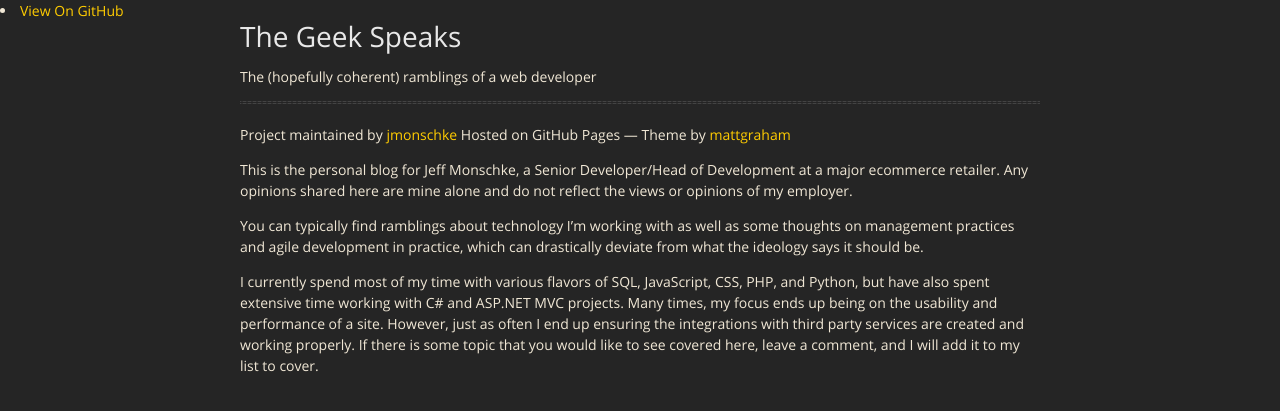
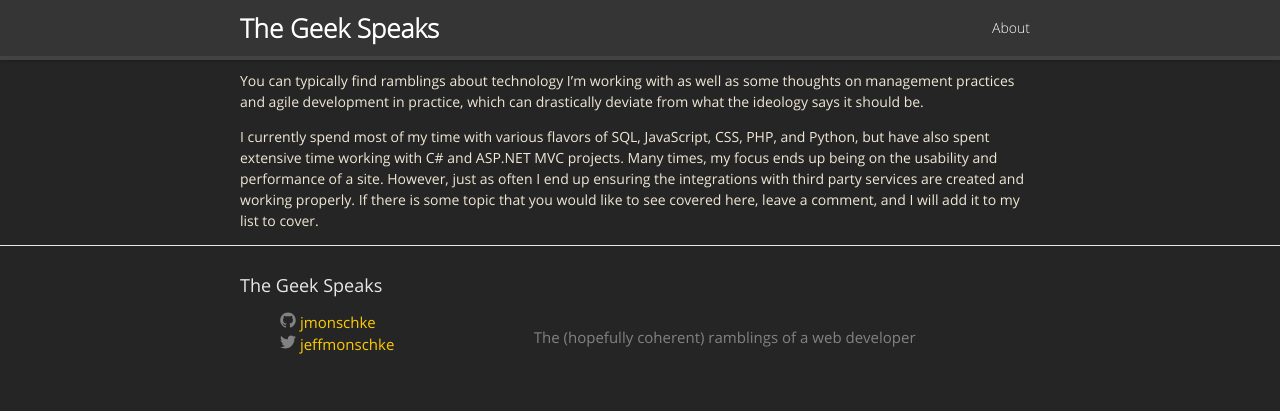
Before and after one commit to jmonschke/thegeekspeaks, a Jekyll site: the page built from about.md, in a window 1280 px wide. Shown: the top 411 px of the page. Built offline with Jekyll 4.4.1, drawn with Linux system fonts in a browser that asks for light colours; nearby versions of some CDN libraries.

Commit message:
Update layouts and pages to make sure they play nicely with shared content.

```diff
--- a/_includes/footer.html
+++ b/_includes/footer.html
@@ -1,17 +1,12 @@
 <footer class="site-footer">
-
   <div class="wrapper">
-
     <h2 class="footer-heading">{{ site.title | escape }}</h2>
-
     <div class="footer-col-wrapper">
       <div class="footer-col footer-col-1">
         <ul class="contact-list">
           <li>
             {% if site.author %}
               {{ site.author | escape }}
-            {% else %}
-              {{ site.title | escape }}
             {% endif %}
             </li>
             {% if site.email %}
@@ -19,7 +14,6 @@
             {% endif %}
         </ul>
       </div>
-
       <div class="footer-col footer-col-2">
         <ul class="social-media-list">
           {% if site.github_username %}
--- a/_layouts/home.html
+++ b/_layouts/home.html
@@ -11,8 +11,6 @@ layout: default
   <ul class="post-list">
     {% for post in site.posts %}
       <li>
-
-
         <h2>
           <a class="post-link" href="{{ post.url | relative_url }}">{{ post.title | escape }}</a>
         </h2>
--- a/_layouts/page.html
+++ b/_layouts/page.html
@@ -1,59 +1,6 @@
-<!doctype html>
-<html>
-  <head>
-    <meta charset="utf-8">
-    <meta http-equiv="X-UA-Compatible" content="chrome=1">
-    <title>{{ site.title | default: site.github.repository_name }} by {{ site.github.owner_name }}</title>
-    <link rel="stylesheet" href="{{ '/assets/css/style.css?v=' | append: site.github.build_revision | relative_url }}">
-    <script src="https://ajax.googleapis.com/ajax/libs/jquery/1.7.1/jquery.min.js"></script>
-    <script src="{{ '/assets/js/respond.js' | relative_url }}"></script>
-    <!--[if lt IE 9]>
-      <script src="//html5shiv.googlecode.com/svn/trunk/html5.js"></script>
-    <![endif]-->
-    <!--[if lt IE 8]>
-    <link rel="stylesheet" href="{{ '/assets/css/ie.css' | relative_url }}">
-    <![endif]-->
-    <meta name="viewport" content="width=device-width, initial-scale=1, user-scalable=no">
-
-  </head>
-  <body>
-      <div id="header">
-        <nav>
-          <li class="fork"><a href="{{ site.github.repository_url }}">View On GitHub</a></li>
-          {% if site.show_downloads %}
-            <li class="downloads"><a href="{{ site.github.zip_url }}">ZIP</a></li>
-            <li class="downloads"><a href="{{ site.github.tar_url }}">TAR</a></li>
-            <li class="title">DOWNLOADS</li>
-          {% endif %}
-        </nav>
-      </div><!-- end header -->
-
-    <div class="wrapper">
-
-      <section>
-        <div id="title">
-          <h1>{{ site.title | default: site.github.repository_name }}</h1>
-          <p>{{ site.description | default: site.github.project_tagline }}</p>
-          <hr>
-          <span class="credits left">Project maintained by <a href="{{ site.github.owner_url }}">{{ site.github.owner_name }}</a></span>
-          <span class="credits right">Hosted on GitHub Pages &mdash; Theme by <a href="https://twitter.com/michigangraham">mattgraham</a></span>
-        </div>
-
-        {{ content }}
-
-      </section>
-
-    </div>
-
-    {% if site.google_analytics %}
-      <script type="text/javascript">
-        (function(i,s,o,g,r,a,m){i['GoogleAnalyticsObject']=r;i[r]=i[r]||function(){
-        (i[r].q=i[r].q||[]).push(arguments)},i[r].l=1*new Date();a=s.createElement(o),
-        m=s.getElementsByTagName(o)[0];a.async=1;a.src=g;m.parentNode.insertBefore(a,m)
-        })(window,document,'script','//www.google-analytics.com/analytics.js','ga');
-        ga('create', '{{ site.google_analytics }}', 'auto');
-        ga('send', 'pageview');
-      </script>
-    {% endif %}
-  </body>
-</html>
+---
+layout: default
+---
+<section>
+  {{ content }}
+</section>
--- a/_layouts/post.html
+++ b/_layouts/post.html
@@ -2,16 +2,13 @@
 layout: default
 ---
 <article class="post" itemscope itemtype="http://schema.org/BlogPosting">
-
   <header class="post-header">
     <h1 class="post-title" itemprop="name headline">{{ page.title | escape }}</h1>
     <p class="post-meta"><time datetime="{{ page.date | date_to_xmlschema }}" itemprop="datePublished">{{ page.date | date: "%b %-d, %Y" }}</time>{% if page.author %} • <span itemprop="author" itemscope itemtype="http://schema.org/Person"><span itemprop="name">{{ page.author }}</span></span>{% endif %}</p>
   </header>
-
   <div class="post-content" itemprop="articleBody">
     {{ content }}
   </div>
-
   {% if site.disqus.shortname %}
     {% include disqus_comments.html %}
   {% endif %}
--- a/_sass/jekyll-theme-midnight.scss
+++ b/_sass/jekyll-theme-midnight.scss
@@ -368,6 +368,7 @@ article {
     color: $grey-color;
     margin-left: -$spacing-unit / 2;
     @extend %clearfix;
+    display: flex;
   }
 
   .footer-col {
@@ -377,31 +378,13 @@ article {
   }
 
   .footer-col-1 {
-    width: -webkit-calc(35% - (#{$spacing-unit} / 2));
-    width:         calc(35% - (#{$spacing-unit} / 2));
+    display: none;
   }
 
-  .footer-col-2 {
-    width: -webkit-calc(20% - (#{$spacing-unit} / 2));
-    width:         calc(20% - (#{$spacing-unit} / 2));
-  }
-
+  .footer-col-2,
   .footer-col-3 {
-    width: -webkit-calc(45% - (#{$spacing-unit} / 2));
-    width:         calc(45% - (#{$spacing-unit} / 2));
-  }
-
-  @include media-query($on-laptop) {
-    .footer-col-1,
-    .footer-col-2 {
-      width: -webkit-calc(50% - (#{$spacing-unit} / 2));
-      width:         calc(50% - (#{$spacing-unit} / 2));
-    }
-
-    .footer-col-3 {
-      width: -webkit-calc(100% - (#{$spacing-unit} / 2));
-      width:         calc(100% - (#{$spacing-unit} / 2));
-    }
+    display: flex;
+    flex-grow: 1;
   }
 
   @include media-query($on-palm) {
```
Also changed, not shown: _layouts/default.html (+0 -7 lines).
